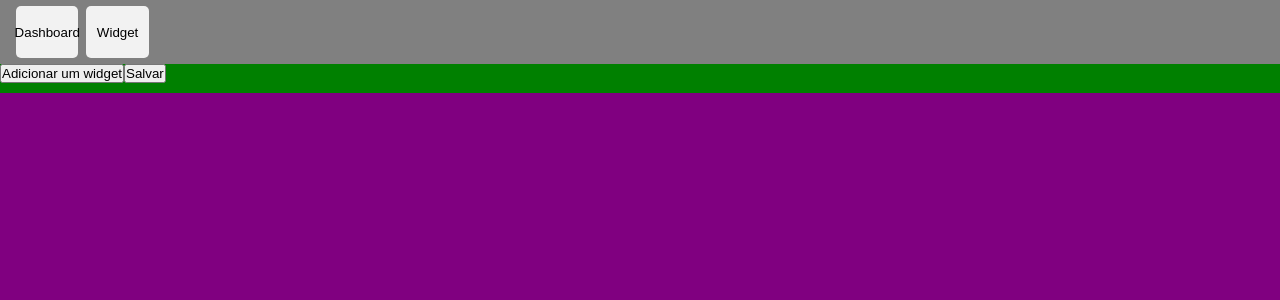
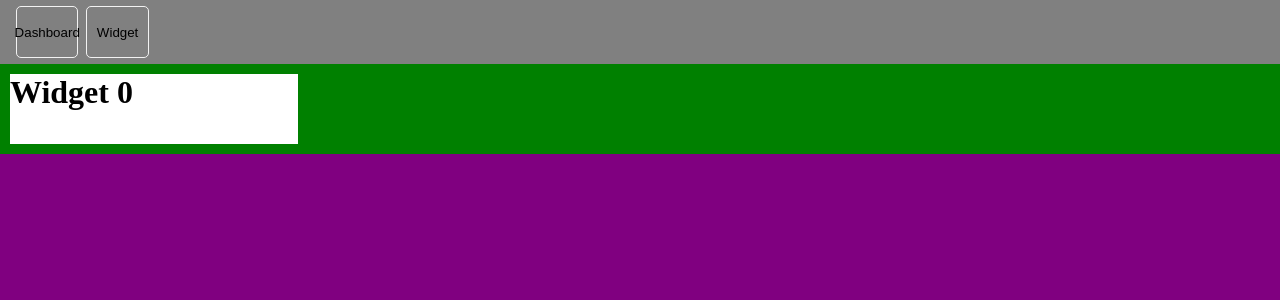
Before and after one commit to muryloandrade/widget-app, a React (Vite) app: page /widget in a window 1280 px wide. Shown: the top 300 px of the page. Built offline with nearby package versions, Linux system fonts and the light colour scheme; data requests are answered from the project's data file.

Commit message:
Get do banco e tratamento de requisições do RTK

```diff
--- a/db.json
+++ b/db.json
@@ -1,3 +1,13 @@
 {
-    "layoutWidget":[]
+    "layoutWidget":[
+        {
+            "i":"0",
+            "x":0,
+            "y":0,
+            "w":2,
+            "h":2,
+            "static":false,
+            "moved":false
+        }
+    ]
 }
--- a/src/Components/LayoutWidget/WidgetLayout.tsx
+++ b/src/Components/LayoutWidget/WidgetLayout.tsx
@@ -1,7 +1,7 @@
 import GridLayout from 'react-grid-layout'
 import { IWidget } from '../../interface/IWidget'
-import { useCallback, useState } from 'react'
-import { useGetWidgetsQuery, usePostWidgetMutation } from '../../services/widget'
+import { useCallback, useEffect, useState } from 'react'
+import { useGetWidgetsQuery } from '../../services/widget'
 
 
 export const WidgetLayout = () => {
@@ -10,38 +10,28 @@ export const WidgetLayout = () => {
         setLayout(layout)
       }
 
-    const [testeSave] = usePostWidgetMutation()
+    // const [testeSave] = usePostWidgetMutation()
 
-    const {data,isSuccess} = useGetWidgetsQuery("teste")
+    const {data,isSuccess,isLoading,isError} = useGetWidgetsQuery("teste")
+
+    // Daqui até a linha 30 é para exibir os dados no banco e o tratamento de carregamento e erro
+    useEffect(() => {
+        if(isSuccess){
+            setLayout(data)
+        }
+    }, [data,isSuccess])
+
+    if(isLoading){
+        return <h1>Carregando...</h1>
+    }
+    if(isError){
+        return <h1>Erro</h1>
+    }
 
 
-    // eslint-disable-next-line react-hooks/rules-of-hooks
-    const addWidget = useCallback(() => {
-        const newWidget = {
-            i: layout.length.toString(),
-            x: 0,
-            y: 0,
-            w: 1,
-            h: 1,
-            moved:false,
-            static:false
-        }
-        setLayout([...layout, newWidget])
-    }, [layout])
-
-    const saveLayout = useCallback(() => {
-        try{
-             testeSave(layout)
-        }
-        catch(error){
-            console.log(error)
-        }
-    }, [layout, testeSave])
 
     return(
-      <>
-        <button onClick={() => addWidget()}>Adicionar um widget</button>
-        <button onClick={() => saveLayout()}>Salvar</button>
+      <div>
         <GridLayout
               cols={12}
               rowHeight={30}
@@ -50,15 +40,12 @@ export const WidgetLayout = () => {
               compactType='horizontal'
               onLayoutChange={onLayoutChange}
               >
-                {layout.map((widget, i) => {
-                    return(
-                        <div key={widget.i} data-grid={widget} style={{backgroundColor:"white"}}>
-                            <h1>Widget</h1>
-                    </div>
-                    )
-                }
-                )}
+            {layout.map((item) => (
+                <div key={item.i} data-grid={item} style={{backgroundColor:"white"}}>
+                    <h1>Widget {item.i}</h1>
+                </div>
+            ))}
         </GridLayout>
-    </>
+    </div>
     )
 }
--- a/src/Components/MenuBar/Menu-styled.ts
+++ b/src/Components/MenuBar/Menu-styled.ts
@@ -20,9 +20,9 @@ export const OrderButton = styled.div`
 `
 
 export const ButtonMenuBar = styled.button`
-    background-color: #F2F2F2;
-    border: none;
+    border: 1px solid #F2F2F2;
     border-radius: 5px;
+    background-color: grey;
     width: 5%;
     height: 80%;
     display: flex;
@@ -32,6 +32,7 @@ export const ButtonMenuBar = styled.button`
     cursor: pointer;
     transition: 0.2s;
     &:hover{
-        background-color: #E5E5E5;
+        background-color: #F2F2F2;
+
     }
 `
```
